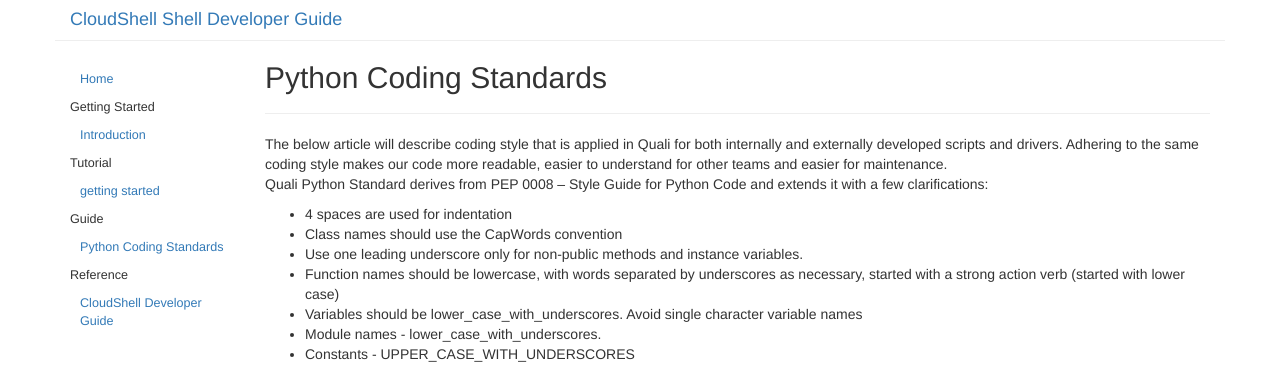
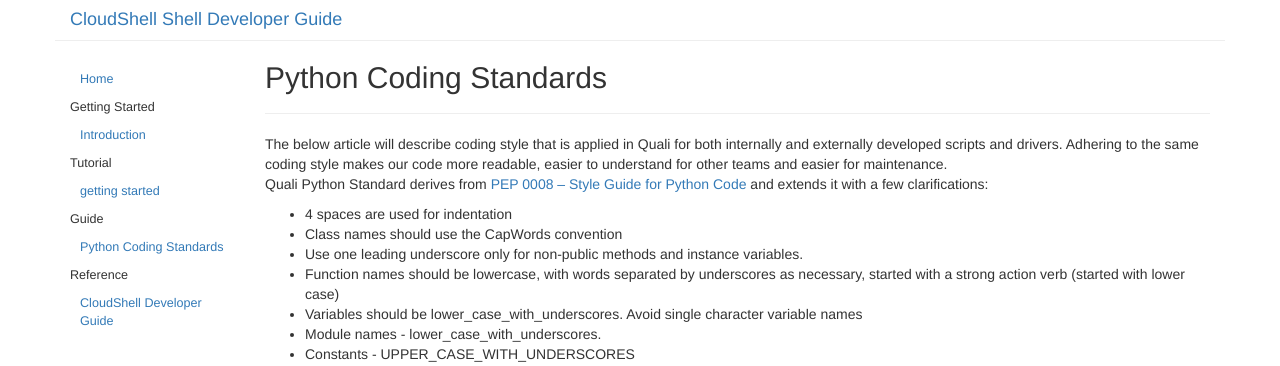
Before and after one commit to QualiSystems/devguide_source, a Jekyll site: the page built from _posts/2016-05-15-python-coding-standards.md, in a window 1280 px wide. Shown: the top 366 px of the page. Built offline with Jekyll 4.4.1, drawn with Linux system fonts in a browser that asks for light colours; part of the change alters nothing that is shown.

```diff
--- a/_posts/2016-05-15-python-coding-standards.md
+++ b/_posts/2016-05-15-python-coding-standards.md
@@ -7,7 +7,7 @@ category: pla
 The below article will describe coding style that is applied in Quali for both internally and
 externally developed scripts and drivers. Adhering to the same coding style makes our code more readable,
 easier to understand for other teams and easier for maintenance.
-Quali Python Standard derives from PEP 0008 -- Style Guide for Python Code and extends it with a few clarifications:
+Quali Python Standard derives from [PEP 0008 -- Style Guide for Python Code](https://www.python.org/dev/peps/pep-0008/) and extends it with a few clarifications:
 
 - 4 spaces are used for indentation
 - Class names should use the CapWords convention
```
